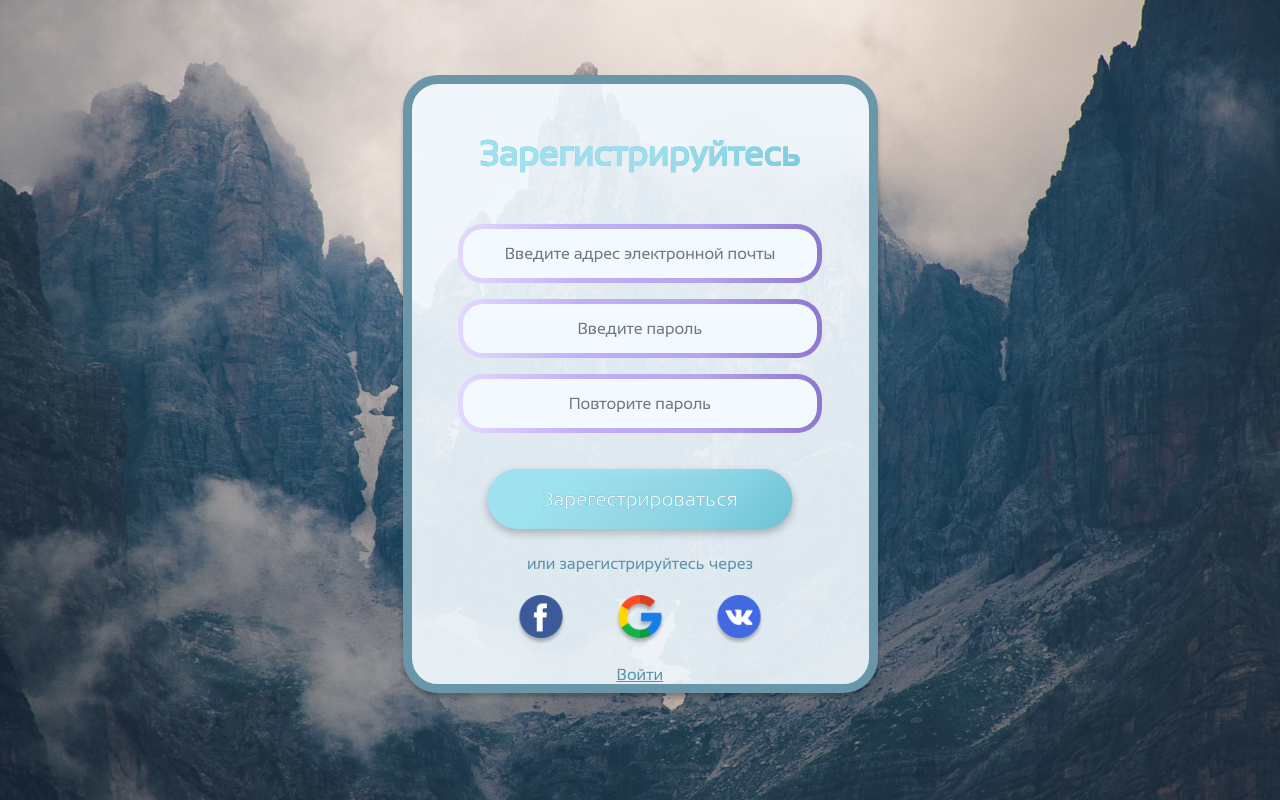
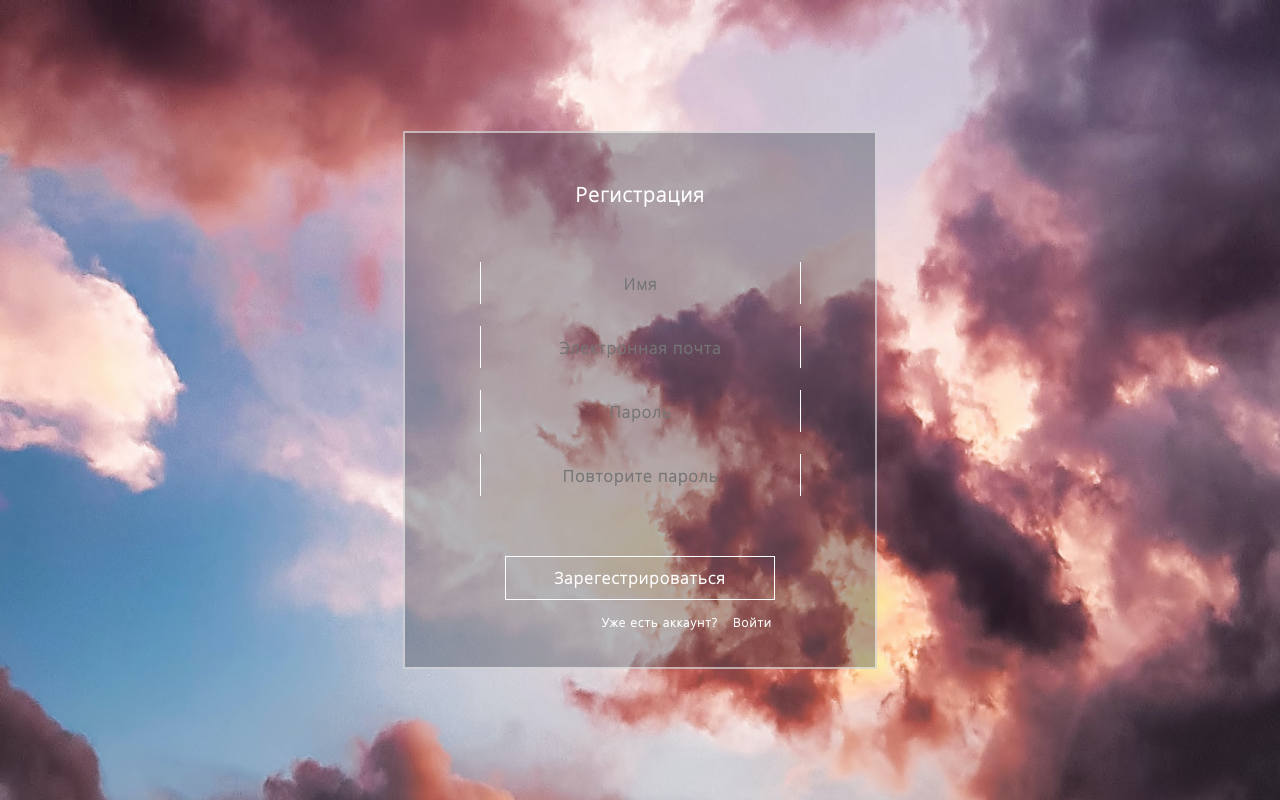
Before and after one commit to foggydawning/HealthAndWeather, a Flask app: page /registration in a window 1280 px wide. Run offline with Flask 2, Linux system fonts and the light colour scheme.

Commit message:
update registration and main page

```diff
--- a/website/app/forms.py
+++ b/website/app/forms.py
@@ -1,18 +1,24 @@
 from flask_wtf import FlaskForm
-from wtforms import PasswordField, SubmitField, EmailField, BooleanField
+from wtforms import PasswordField, SubmitField, EmailField, BooleanField, StringField
 from wtforms.validators import DataRequired, Email, EqualTo, ValidationError
 from app.models import User
 
 class RegistrationForm(FlaskForm):
+    username = StringField(
+        'Username',
+        render_kw={"placeholder": "Имя"},
+        validators=[DataRequired()]
+    )
+
     email = EmailField(
         'Email',
-        render_kw={"placeholder": "Введите адрес электронной почты"},
+        render_kw={"placeholder": "Электронная почта"},
         validators=[DataRequired(), Email()]
     )
 
     password = PasswordField(
         'Password',
-        render_kw={"placeholder": "Введите пароль"},
+        render_kw={"placeholder": "Пароль"},
         validators=[DataRequired()]
     )
 
@@ -27,7 +33,7 @@ class RegistrationForm(FlaskForm):
     def validate_email(self, email):
         user = User.query.filter_by(email=email.data).first()
         if user is not None:
-            raise ValidationError('Кажется, такой email уже зарегистрирован.')
+            raise ValidationError('Кажется, такой email уже зарегистрирован')
 
 class LoginForm(FlaskForm):
     email = EmailField(
--- a/website/app/routes.py
+++ b/website/app/routes.py
@@ -33,10 +33,10 @@ def main():
 @app.route('/registration', methods=['GET', 'POST'])
 def registration():
     if current_user.is_authenticated:
-        return redirect(url_for('index'))
+        return redirect(url_for('login'))
     form = RegistrationForm()
     if form.validate_on_submit():
-        DBManager().save_user("Ilia", form.email.data, form.password.data)
+        DBManager().save_user(form.username.data, form.email.data, form.password.data)
         flash('Поздравляем, вы зарегестрированы!')
         return redirect(url_for('login'))
     return render_template('registration.html', title='Регистрация', form=form)
@@ -54,7 +54,7 @@ def login():
             return redirect(url_for('login'))
         login_user(user)
         return redirect(url_for('main'))
-    return render_template('login_page.html', title='Вход', form=form)
+    return render_template('login.html', title='Вход', form=form)
 
 @app.route('/logout')
 def logout():
--- a/website/app/static/styles/registration_page.css
+++ b/website/app/static/styles/registration_page.css
@@ -1,158 +1,159 @@
-* {
-    margin: 0;
-    padding: 0;
-    box-sizing: border-box;
+@font-face {
+    font-family: "OpenSansLight";
+    src: url("../fonts/OpenSans-Light.ttf") format("truetype");
+}
+
+h1 {
+    font-family: 'OpenSansLight';
+    font-size: 15pt;
+    letter-spacing: 1px;
+    color: white;
+    font-style: normal;
+    font-weight: 600;
+    margin-block-start: 0;
+    margin-block-end: 0;
+}
+
+p {
+    font-family: 'OpenSansLight';
+    font-size: 12pt;
+    letter-spacing: 1px;
+    color: white;
+    font-style: normal;
+    font-weight: 600;
+    margin-block-start: 0;
+    margin-block-end: 0;
 }
 body {
-    font-family: 'Sansation_Regular';
-    font-size: 100%;
-    background-image: url('../images/backgrounds/registration_background.jpg');
+    /* margin */
+    margin: 0;
+
+    /* background */
+    background-image: url('../images/backgrounds/MainBackground.png');
+    background-position: 0 0;
+    background-repeat: no-repeat;
     background-size: cover;
-    background-repeat: no-repeat;
-    background-position: center;
+    background-attachment: fixed;
+
+    display: flex;
+    justify-content: center;
+    align-items: center;
+    height: 100vh;
 }
-.register-form-container {
-    margin: 75px auto;
-    max-width: 475px;
-    background: rgba(242, 250, 255, 0.9);
-    border: 9px solid #6996a8;
-    box-shadow: 0px 4px 4px rgba(0, 0, 0, 0.25);
-    border-radius: 35px;
-    position: relative;
+
+.registrationBlock {
+    align-self: center;
+    display: flex;
+    flex-direction: column;
+
+    width: 470px;
+    height: 534px;
+
+    border: 2px solid rgba(255, 255, 255, 0.55);
+    background: rgba(43, 53, 67, 0.35);
 }
-.register-form-textfields input {
-    /* характеристики блока */
-    width: 364px;
-    height: 59px;
-    /* позиция блока */
-    position: relative;
-    left: 50%;
-    transform: translate(-50%);
-    margin-bottom: 16px;
-    /* позиции внутренних объектов и их характеристики */
-    font-size: 16px;
+
+.registrationBlockContent {
+    margin-top: 48px;
+    margin-bottom: 48px;
+    margin-right: 75px;
+    margin-left: 75px;
+}
+
+.registrationBlockContent h1 {
     text-align: center;
-    font-family: 'Sansation_Regular';
+}
 
-    /* рамка */
-    background:
-        linear-gradient(
-            rgba(242, 250, 255, 1),
-            rgba(242, 250, 255, 1)
-        ) padding-box,
-        linear-gradient( to left,
-            #8E77D0,
-            rgba(175, 154, 236, 0.87),
-            #C2B0F5 ,
-            #E3D9FF
-        ) border-box;
-    color: #313149;
-    padding: 10px;
-    border: 5px solid transparent;
-    border-radius: 25px;
-    display:inline-block;
+.fieldsBlock {
+    display: flex;
+    flex-direction: column;
+    margin-top: 32px;
 }
-.registration-form-title {
-    margin-top: 50px;
-    text-align: center;
-    font-size: 35px;
-    font-weight: bold;
-        -webkit-text-stroke: 0.2px #6CBFD1;
-    background: linear-gradient(
-        314.65deg,
-        #6CBFD1 -0.61%,
-        #83D1E2 23.49%,
-        rgba(145, 219, 235, 0.87) 47.6%,
-        #9DE1F0 76.94%,
-        #A2E1EF 100%);
-        -webkit-background-clip: text;
-                background-clip: inset 0 0 6px rgba(0, 0, 0, 0.1);
-        -webkit-text-fill-color: transparent;
+
+.fieldsBlockRow  {
+    display: flex;
+    flex-direction: row;
+    justify-content: space-between;
+
+    margin-top: 22px;
+
+    height: 42px;
+    width: 321px;
 }
-.register-form-textfields {
-    margin-top: 50px;
+
+.fieldsBlockRowBorder {
+    width: 1px;
+    height: 42px;
+
+    background: white;
 }
-.button {
-    /* Характеристики блока */
-    height: 60px;
-    width: 305px;
-    background:
-        linear-gradient(314.65deg,
-        #6CBFD1 -0.61%,
-        #83D1E2 23.49%,
-        rgba(145, 219, 235, 0.87) 47.6%,
-        #9DE1F0 76.94%,
-        #A2E1EF 100%);
-    color:#fff;
-    /* Граница */
-    border-radius: 35px;
-    border-width: 0px;
-    /* позиция блока */
-    position: relative;
-    left: 50%;
-    transform: translate(-50%);
-    margin-bottom: 16px;
-    /* Текст */
-    font-family: 'Sansation_Regular';
-    font-style: normal;
-    font-weight: normal;
-    -webkit-text-stroke: 0.5px #6CBFD1;
-    font-size: 20px;
-    line-height: 22px;
+
+.fieldsBlockRow input {
+    width: 312px;
+    height: 42px;
+
     text-align: center;
 
-    /* Тень */
-    filter: drop-shadow(0px 4px 4px rgba(0, 0, 0, 0.25));
-    /* Положение */
-    margin-top: 20px;
-}
-.register-form-fast-registration-table {
-    margin: auto;
-    text-align: center;
-    border-collapse: 50px;
-    width: 300px;
-    margin-bottom: 15px;
-}
-.register-form-fast-registration-table input {
-    width: 50px;
-    height: 50px;
-}
-.divider {
-    text-align: center;
-    margin-top: 10px;
-    margin-bottom: 20px;
-    color: #5B93A9;
-    font-family: 'Sansation_Regular';
+    background: rgba(0,0,0,0%);
+    outline: none;
+    border-style: none;
+
+    color: white;
+    font-family: 'OpenSansLight';
+    font-size: 12pt;
+    letter-spacing: 1px;
+    font-style: normal;
+    font-weight: 600;
 }
 
-.login_button {
-    position: absolute;
-    width: 193px;
-    height: 18px;
-    left: 205px;
-    color:#5B93A9;
-    /* позиция блока */
-    position: relative;
-    /* Текст */
-    text-align: center;
-    font-family: 'Sansation_Regular';
-    font-style: normal;
-    text-decoration: underline;
-    font-size: 16px;
-    line-height: 18px;
+.button_block {
+    display: flex;
+    flex-direction: row;
+    justify-content: center;
 }
 
-.error-string {
-    margin-left: 25px;
-    text-align: center;
-    height: 13px;
-    font-size: 13px;
-    color: red
+.submit_button {
+    margin-top: 60px;
+
+    padding-top: 10px;
+    padding-bottom: 10px;
+    padding-left: 0px;
+    padding-right: 0px;
+
+    width: 270px;
+
+    color: white;
+    font-family: 'OpenSansLight';
+    font-size: 12pt;
+    letter-spacing: 1px;
+    font-style: normal;
+    font-weight: 600;
+
+    background-color: rgba(0,0,0,0%);
+
+    border-width: 1px;
+    border-color: white;
+    border-style: solid;
+
+    cursor: pointer;
 }
 
-@font-face {
-    font-family: "Sansation_Regular";
-    src: url("../fonts/Sansation_Regular.ttf") format("truetype");
-    font-style: normal;
-    font-weight: normal;
+.loginBlock {
+    display: flex;
+    flex-direction: row;
+    justify-content: flex-end;
+
+    margin-right: 28px;
+    margin-top: 14px;
 }
+
+a.text:active, /* активная/посещенная ссылка */
+a.text:hover,  /* при наведении */
+a.text {
+    text-decoration: none;
+}
+
+.loginBlock p {
+    font-size: 9pt;
+    margin-left: 15px;
+}
--- a/website/app/templates/registration.html
+++ b/website/app/templates/registration.html
@@ -2,56 +2,48 @@
 <html>
     <head>
         <meta charset="UTF-8">
-        <meta name="viewport" content="width=device-width, initial-scale=1">
         <link rel= "stylesheet" type= "text/css" href= "{{ url_for('static',filename='styles/registration_page.css') }}">
         <title>Регистрация</title>
     </head>
 
     <body>
-        <div class="register-form-container">
-            <h1 class = "registration-form-title">
-                Зарегистрируйтесь
-            </h1>
 
-            <form action="" method="post" novalidate>
-                <div class="register-form-textfields">
+        <div class="registrationBlock">
+            <div class="registrationBlockContent">
+                <h1>Регистрация</h1>
+                <form action="" method="post" novalidate>
                     {{ form.hidden_tag() }}
-                    <p>
-                        {% for error in form.email.errors %}
-                            <span class="error-string"> {{ error }}</span>
-                        {% endfor %}
-                        {{ form.email() }}
-                    </p>
-
-                    <p>
-                        {% for error in form.password.errors %}
-                            <span class="error-string"> {{ error }}</span>
-                        {% endfor %}
-                        {{ form.password() }}
-                    </p>
-
-                    <p>
-                        {% for error in form.repeat_password.errors %}
-                            <span class="error-string"> {{ error }}</span>
-                        {% endfor %}
-                        {{ form.repeat_password() }}
-                    </p>
-
+                    <div class="fieldsBlock">
+                        <div class="fieldsBlockRow">
+                            <div class="fieldsBlockRowBorder"> </div>
+                            {{ form.username() }}
+                            <div class="fieldsBlockRowBorder"> </div>
+                        </div>
+                        <div class="fieldsBlockRow">
+                            <div class="fieldsBlockRowBorder"> </div>
+                            {{ form.email() }}
+                            <div class="fieldsBlockRowBorder"> </div>
+                        </div>
+                        <div class="fieldsBlockRow">
+                            <div class="fieldsBlockRowBorder"> </div>
+                            {{ form.password() }}
+                            <div class="fieldsBlockRowBorder"> </div>
+                        </div>
+                        <div class="fieldsBlockRow">
+                            <div class="fieldsBlockRowBorder"> </div>
+                            {{ form.repeat_password() }}
+                            <div class="fieldsBlockRowBorder"> </div>
+                        </div>
+                    </div>
+                    <div class="button_block">
+                        {{ form.submit(class_="submit_button") }}
+                    </div>
+                </form>
+                <div class="loginBlock">
+                    <p>Уже есть аккаунт?</p>
+                    <a href="{{ url_for('login') }}"class="text"><p>Войти</p></a>
                 </div>
-
-                {{ form.submit(class_="button") }}
-
-            </form>
-
-            <div class = "divider"> или зарегистрируйтесь через </div>
-            <table class="register-form-fast-registration-table">
-                <tr>
-                    <td> <input type="image" src="{{ url_for('static',filename='images/facebook-icon.png') }}" alt=""> </td>
-                    <td> <input type="image" src="{{ url_for('static',filename='images/google-icon.png') }}" alt=""> </td>
-                    <td> <input type="image" src="{{ url_for('static',filename='images/vk-icon.png') }}" alt=""> </td>
-                </tr>
-            </table>
-            <a href="{{ url_for('login') }}" class="login_button">Войти</a>
+            </div>
         </div>
     </body>
 </html>
```
Also changed, not shown: website/app/static/styles/login_page.css (deleted, +0 -158 lines), website/app/templates/login.html (added, +72 -0 lines), website/app/templates/login_page.html (deleted, +0 -52 lines), website/app.db, website/app/static/images/backgrounds/registration_background.jpg (deleted), website/app/static/images/facebook-icon.png (deleted), website/app/static/images/google-icon.png (deleted), website/app/static/images/vk-icon.png (deleted).
